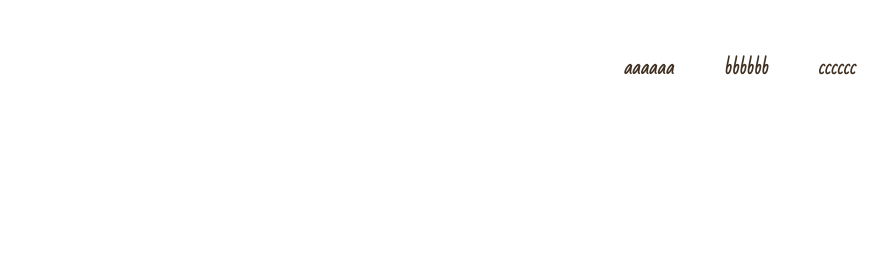
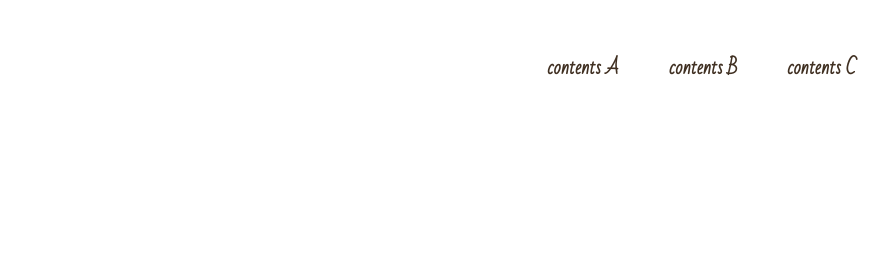
Before and after one commit to KHUitHub/Music, a plain HTML site: page index.html in a window 1280 px wide. Shown: the top 280 px of the page, 384-1280 px from the left. Drawn offline with Linux system fonts and the light colour scheme.

Commit message:
Update index.html

```diff
--- a/index.html
+++ b/index.html
@@ -148,9 +148,9 @@
           <nav id="nav-bar">
             <ul>
               <h3>
-                <li><a class="nav-link" href="">aaaaaa</a></li>
-                <li><a class="nav-link" href="">bbbbbb</a></li>
-                <li><a class="nav-link" href="">cccccc</a></li>
+                <li><a class="nav-link" href="">contents A</a></li>
+                <li><a class="nav-link" href="">contents B</a></li>
+                <li><a class="nav-link" href="">contents C</a></li>
               </h3>
             </ul>
           </nav>
```
